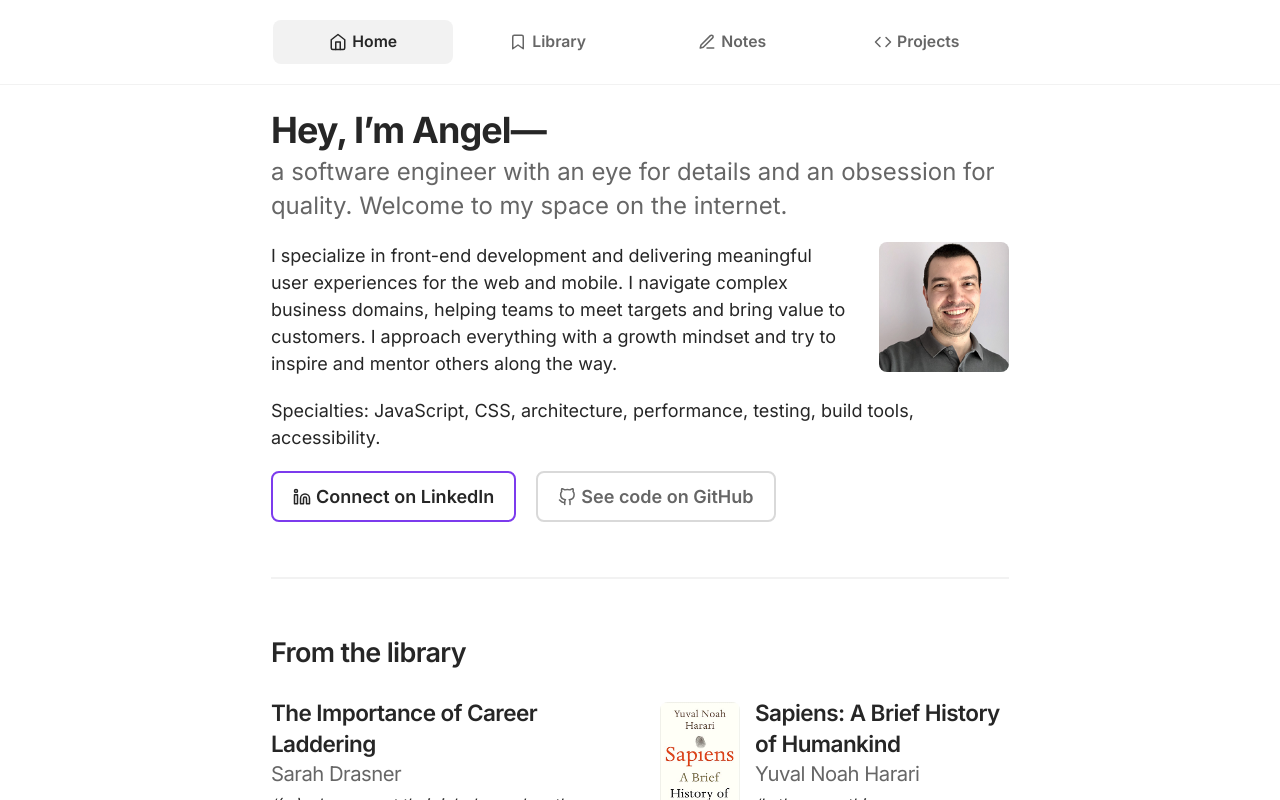
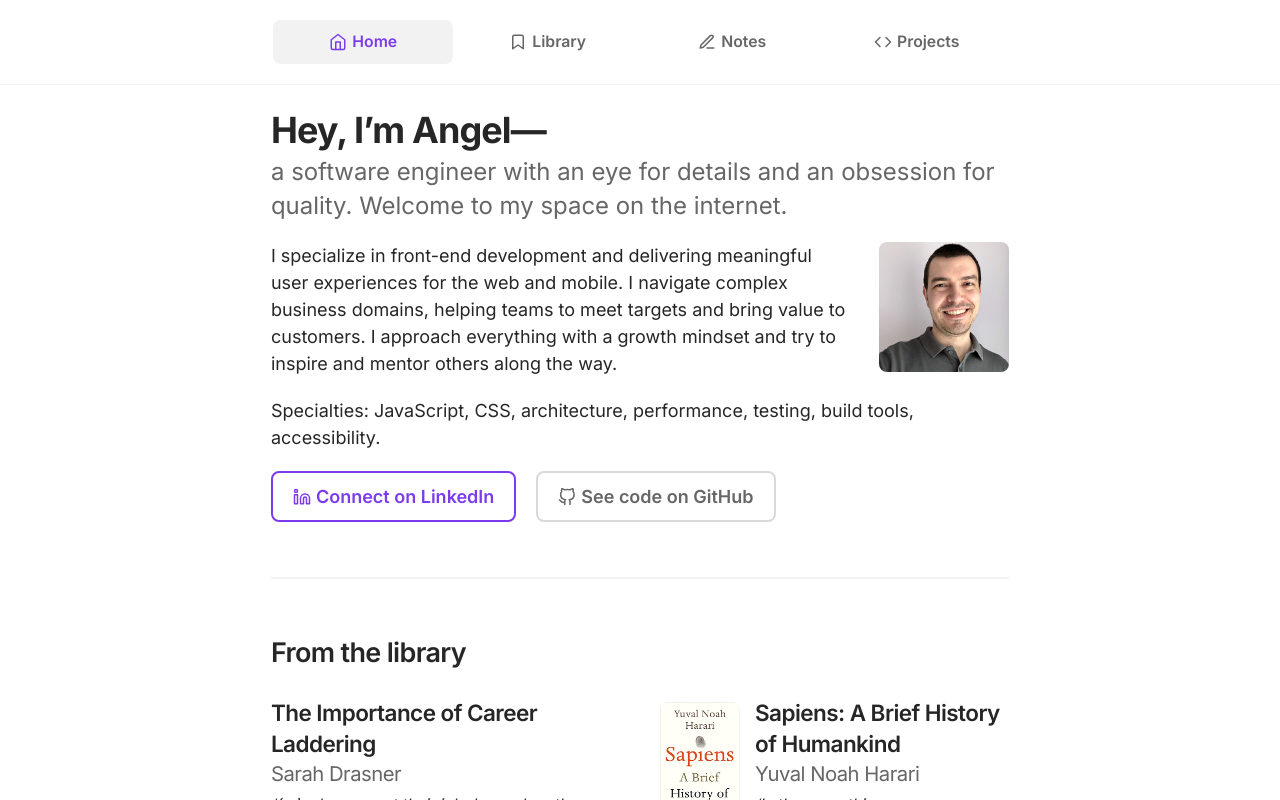
Before and after one commit to apaunchev/paunchev.com, a Next.js app: page / in a window 1280 px wide. In both pictures the pointer is over the link "Connect on LinkedIn". Shown: the top 800 px of the page. Built offline with nearby package versions, Linux system fonts and the light colour scheme.

Commit message:
Use accent color

```diff
--- a/styles/components/_button.scss
+++ b/styles/components/_button.scss
@@ -16,7 +16,7 @@ button,
 
   &:hover,
   &:focus {
-    color: var(--color-contrast-higher);
+    color: var(--color-accent);
     background-color: var(--color-bg);
     border-color: var(--color-accent);
   }
--- a/styles/components/_container.scss
+++ b/styles/components/_container.scss
@@ -35,12 +35,12 @@
   }
 
   &--active {
-    color: var(--color-contrast-higher);
+    color: var(--color-accent);
     background-color: var(--color-contrast-lower);
 
     &:hover,
     &:focus {
-      color: var(--color-contrast-higher);
+      color: var(--color-accent);
       background-color: var(--color-contrast-lower);
     }
   }
```
